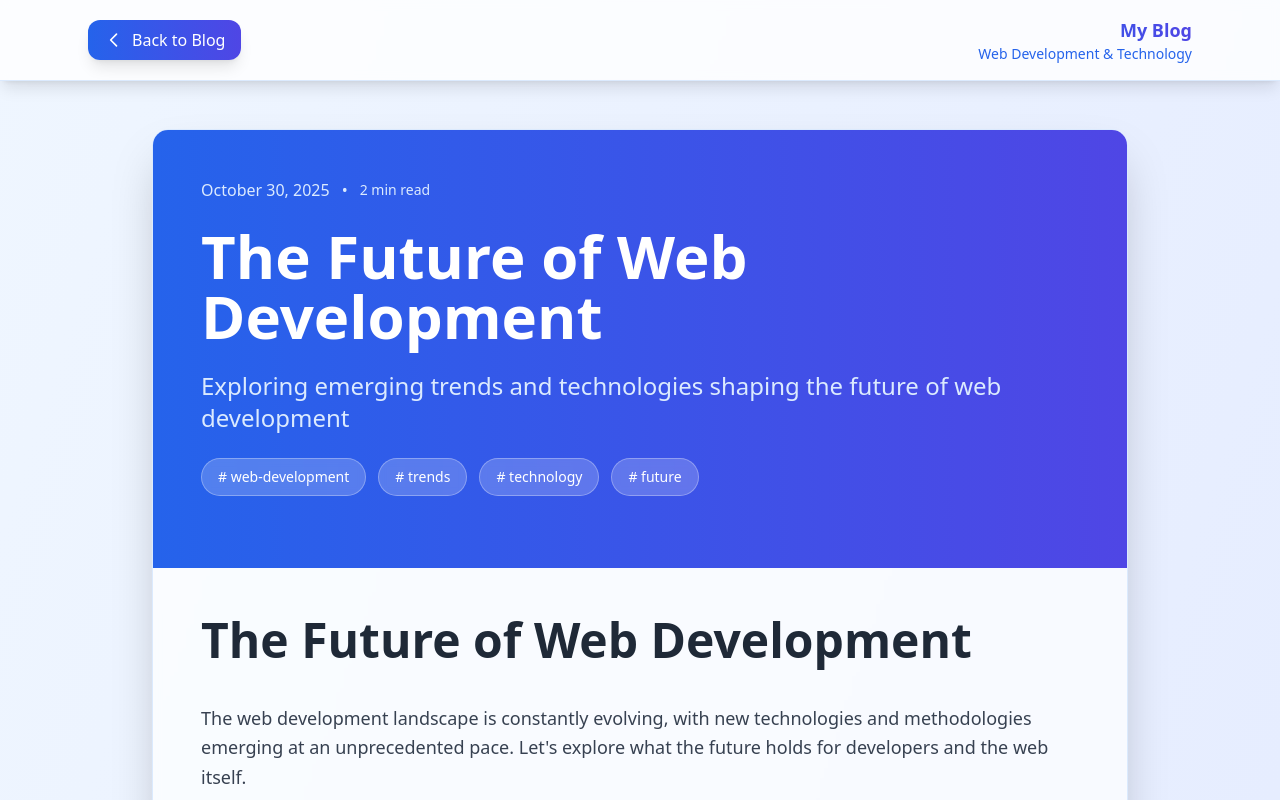
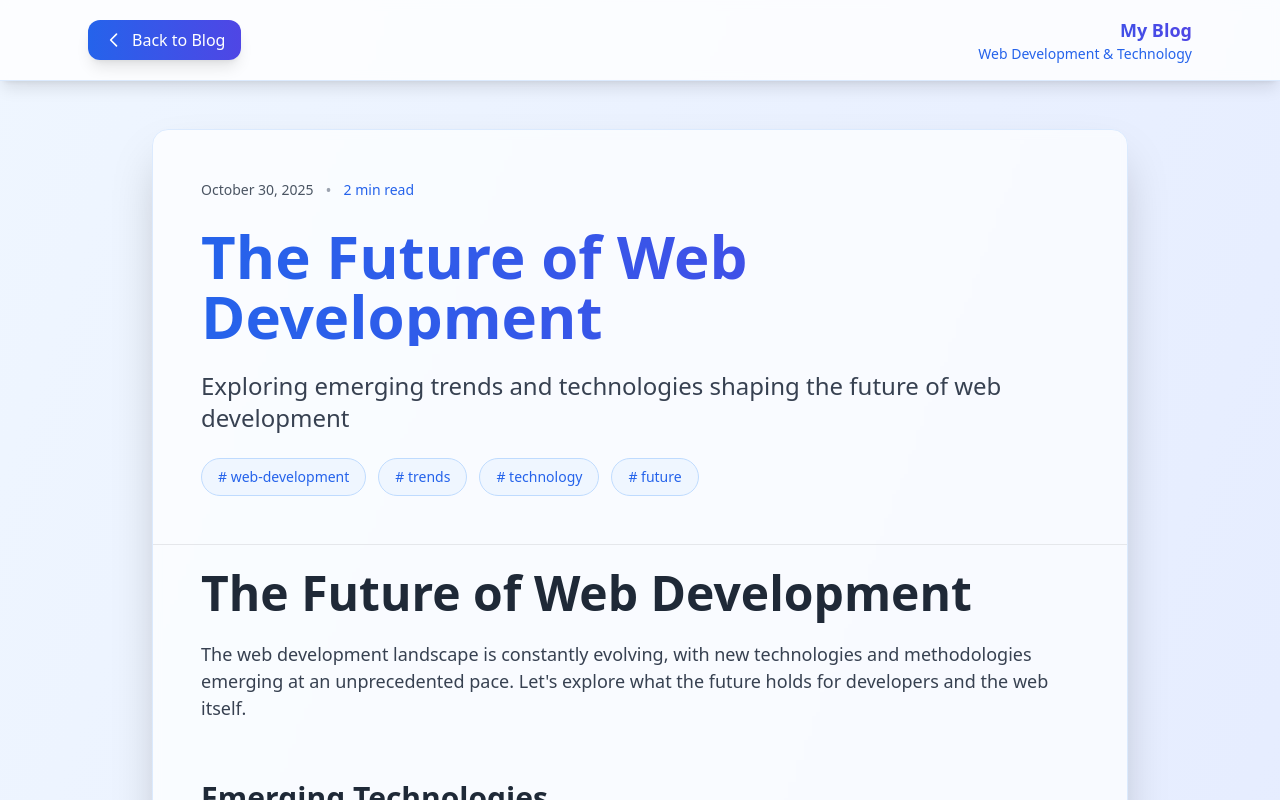
Before and after one commit to joeltankam/website, a Vue app: page /post/future-of-web-dev in a window 1280 px wide. Shown: the top 800 px of the page. Built offline with nearby package versions, Linux system fonts and the light colour scheme.

Commit message:
Update blog view

```diff
--- a/src/views/BlogPost.vue
+++ b/src/views/BlogPost.vue
@@ -50,26 +50,24 @@
     <main v-else class="max-w-5xl mx-auto px-6 py-12">
       <article class="bg-white/70 backdrop-blur-sm rounded-2xl overflow-hidden shadow-2xl border border-blue-100">
         <!-- Post Header -->
-        <div class="p-8 lg:p-12 bg-gradient-to-r from-blue-600 to-indigo-600 text-white">
+        <div class="px-8 pt-8 pb-4 lg:px-12 lg:pt-12 lg:pb-6 border-b border-gray-200">
           <div class="mb-6">
-            <div class="flex items-center justify-between mb-6">
-              <div class="flex items-center space-x-3">
-                <p class="text-blue-100">{{ formatDate(post.frontmatter.date) }}</p>
-                <span class="text-blue-100">•</span>
-                <p class="text-blue-100 text-sm">{{ calculateReadTime(post.html) }} min read</p>
-              </div>
+            <div class="flex items-center space-x-3 mb-6">
+              <p class="text-sm text-gray-600">{{ formatDate(post.frontmatter.date) }}</p>
+              <span class="text-gray-400">•</span>
+              <p class="text-sm text-blue-600 font-medium">{{ calculateReadTime(post.html) }} min read</p>
             </div>
 
-            <h1 class="text-4xl lg:text-6xl font-bold text-white mb-6 leading-tight">
+            <h1 class="text-4xl lg:text-6xl font-bold bg-gradient-to-r from-blue-600 to-indigo-600 bg-clip-text text-transparent mb-6 leading-tight">
               {{ post.frontmatter.title }}
             </h1>
-            <p class="text-xl lg:text-2xl text-blue-100 mb-6 leading-relaxed">{{ post.frontmatter.excerpt }}</p>
+            <p class="text-xl lg:text-2xl text-gray-700 mb-6 leading-relaxed">{{ post.frontmatter.excerpt }}</p>
 
             <div class="flex flex-wrap gap-3">
               <span
                 v-for="tag in post.frontmatter.tags"
                 :key="tag"
-                class="px-4 py-2 bg-white/20 text-white text-sm font-medium rounded-full backdrop-blur-sm border border-white/30"
+                class="px-4 py-2 bg-blue-50 text-blue-600 text-sm font-medium rounded-full border border-blue-200"
               >
                 # {{ tag }}
               </span>
@@ -78,10 +76,10 @@
         </div>
 
         <!-- Post Content -->
-        <div class="p-8 lg:p-12">
+        <div class="px-8 pt-4 pb-8 lg:px-12 lg:pt-6 lg:pb-12">
           <div
             ref="contentRef"
-            class="prose prose-lg prose-blue max-w-none prose-headings:text-gray-800 prose-p:text-gray-700 prose-p:leading-relaxed prose-a:text-blue-600 prose-strong:text-gray-800 prose-code:text-blue-600 prose-code:bg-blue-50 prose-code:px-2 prose-code:py-1 prose-code:rounded prose-pre:bg-gray-900 prose-pre:text-white prose-pre:overflow-x-auto"
+            class="prose prose-lg prose-blue max-w-none prose-headings:text-gray-800 prose-headings:mb-3 prose-p:text-gray-700 prose-p:leading-normal prose-p:mb-3 prose-a:text-blue-600 prose-strong:text-gray-800 prose-ul:my-3 prose-ol:my-3 prose-li:my-1 prose-code:text-blue-600 prose-code:bg-blue-50 prose-code:px-2 prose-code:py-1 prose-code:rounded prose-pre:bg-gray-900 prose-pre:text-white prose-pre:overflow-x-auto prose-pre:my-4"
             v-html="post.html"
           ></div>
         </div>
```
